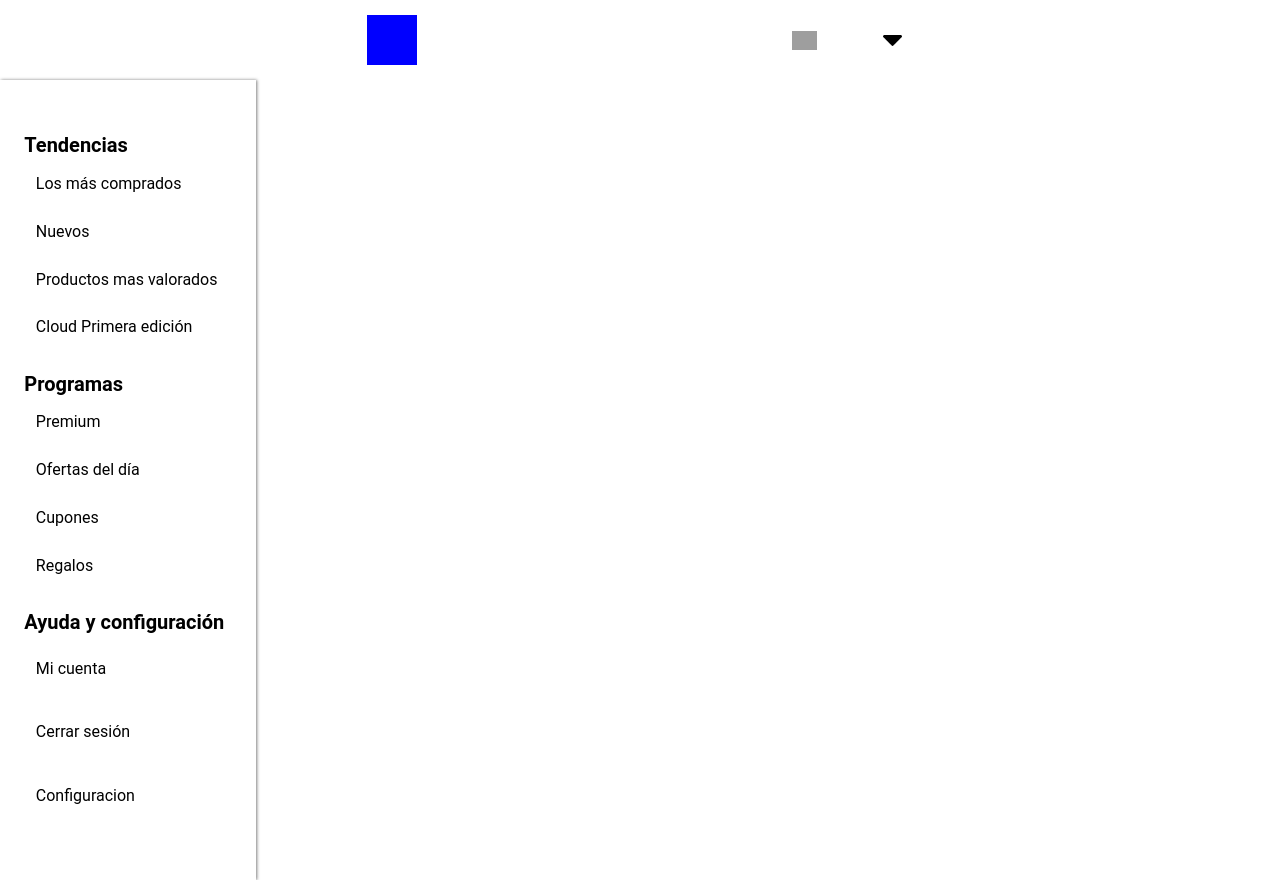
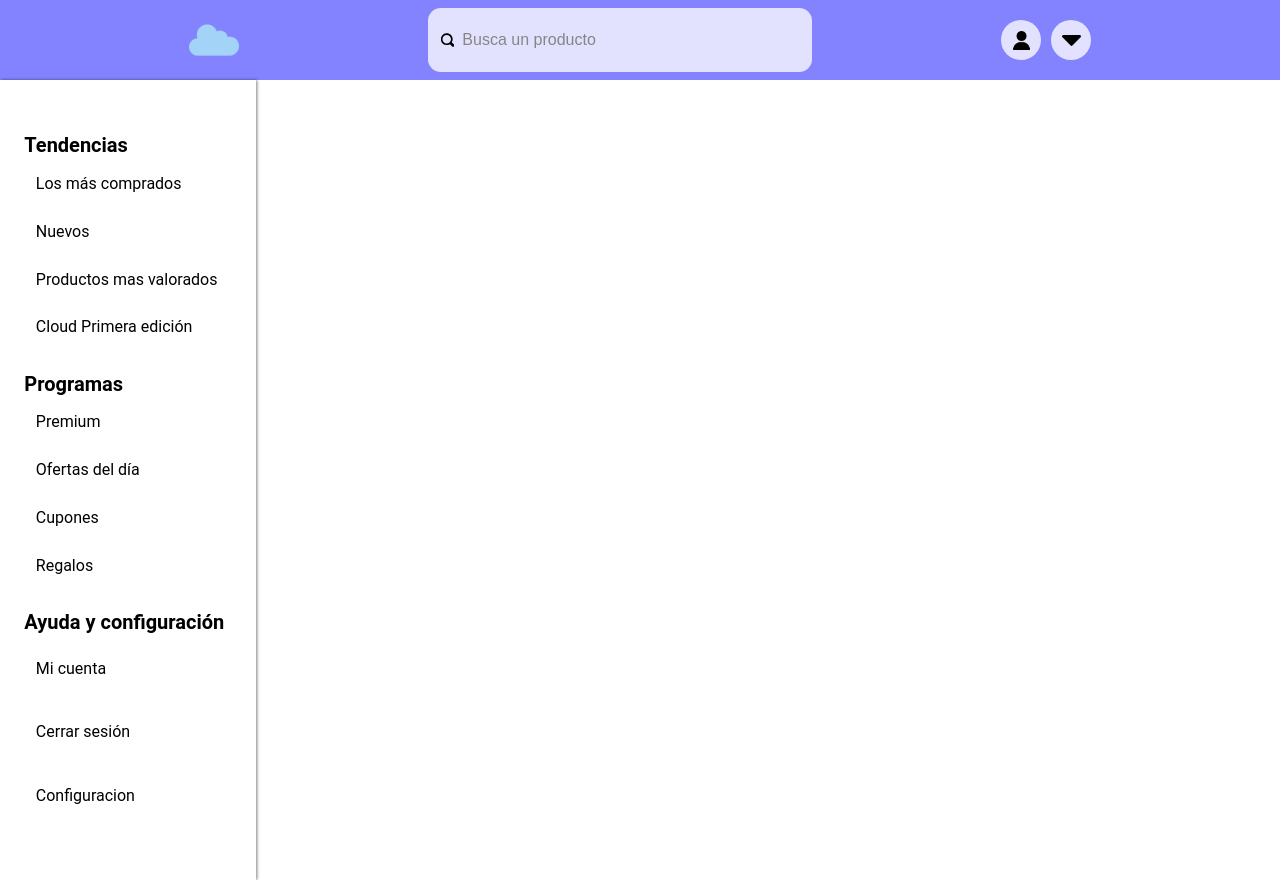
Before and after one commit to LTovarAlc/cloud, a React (Create React App) app: page / in a window 1280 px wide. Built offline with nearby package versions, Linux system fonts and the light colour scheme; grey boxes are pictures that could not be loaded.

Commit message:
add searchBar

```diff
--- a/src/globalComponents/header/header.css
+++ b/src/globalComponents/header/header.css
@@ -3,12 +3,12 @@
     display: flex;
     justify-content: space-evenly;
     align-items: center;
+    background-color: #8383ff;
 }
 
-.logo-container{
+.cloud-logo{
     height: 50px;
     width: 50px;
-    background-color: blue;
 }
 
 .header-button__icon{
@@ -22,7 +22,7 @@
     align-items: center;
     height: 40px;
     width: 40px;
-    background-color: #ffffff;
+    background-color: #ffffffc4;
     border: none;
     border-radius: 50%;
     cursor: pointer;
@@ -34,7 +34,7 @@
 }
 
 .header-buttons__container{
-    width: 10%;
+    gap: 10px;
     display: flex;
     justify-content: space-between;
     align-items: center;
--- a/src/globalComponents/header/header.jsx
+++ b/src/globalComponents/header/header.jsx
@@ -1,13 +1,13 @@
+import SearchBar from "../searchBar/searchBar"
 import "./header.css"
 
 const Header = () => {
     return(
         <header className="header">
-            <div className="logo-container">
-
-            </div>
+            <img src="../../../img/nube.png" alt="" className="cloud-logo"/>
+            <SearchBar/>
             <div className="header-buttons__container">
-                <button className="header-button"><img src="../../../../imgs/usuario.png" className="header-button__icon" /></button>
+                <button className="header-button"><img src="../../../../img/usuario.png" className="header-button__icon" /></button>
                 <button className="header-button"><img src="../../../img/caret-abajo.png" className="header-button__icon" /></button>
             </div>
         </header>
--- /dev/null
+++ b/src/globalComponents/searchBar/searchBar.css
@@ -0,0 +1,33 @@
+.inputBox_container {
+    display: flex;
+    align-items: center;
+    flex-direction: row;
+    /* max-width: 14em; */
+    width: fit-content;
+    height: fit-content;
+    background-color: #ffffffc4;
+    border-radius: 0.8em;
+    overflow: hidden;
+    height: 80%;
+    width: 30%;
+  }
+
+  .search_icon {
+    height: 1em;
+    padding: 0 0.5em 0 0.8em;
+    fill: #000000;
+  }
+
+  .inputBox {
+    background-color: transparent;
+    color: #000000;
+    outline: none;
+    width: 100%;
+    border: 0;
+    padding: 0.5em 1.5em 0.5em 0;
+    font-size: 1em;
+  }
+
+  ::placeholder {
+    color: #868686;
+  }
--- /dev/null
+++ b/src/globalComponents/searchBar/searchBar.jsx
@@ -0,0 +1,24 @@
+import "./searchBar.css";
+
+const SearchBar = () => {
+  return (
+    <div class="inputBox_container">
+      <svg
+        class="search_icon"
+        xmlns="http://www.w3.org/2000/svg"
+        viewBox="0 0 48 48"
+        alt="search icon"
+      >
+        <path d="M46.599 46.599a4.498 4.498 0 0 1-6.363 0l-7.941-7.941C29.028 40.749 25.167 42 21 42 9.402 42 0 32.598 0 21S9.402 0 21 0s21 9.402 21 21c0 4.167-1.251 8.028-3.342 11.295l7.941 7.941a4.498 4.498 0 0 1 0 6.363zM21 6C12.717 6 6 12.714 6 21s6.717 15 15 15c8.286 0 15-6.714 15-15S29.286 6 21 6z"></path>
+      </svg>
+      <input
+        class="inputBox"
+        id="inputBox"
+        type="text"
+        placeholder="Busca un producto"
+      />
+    </div>
+  );
+};
+
+export default SearchBar;
```
Also changed, not shown: public/img/nube.png (added).
